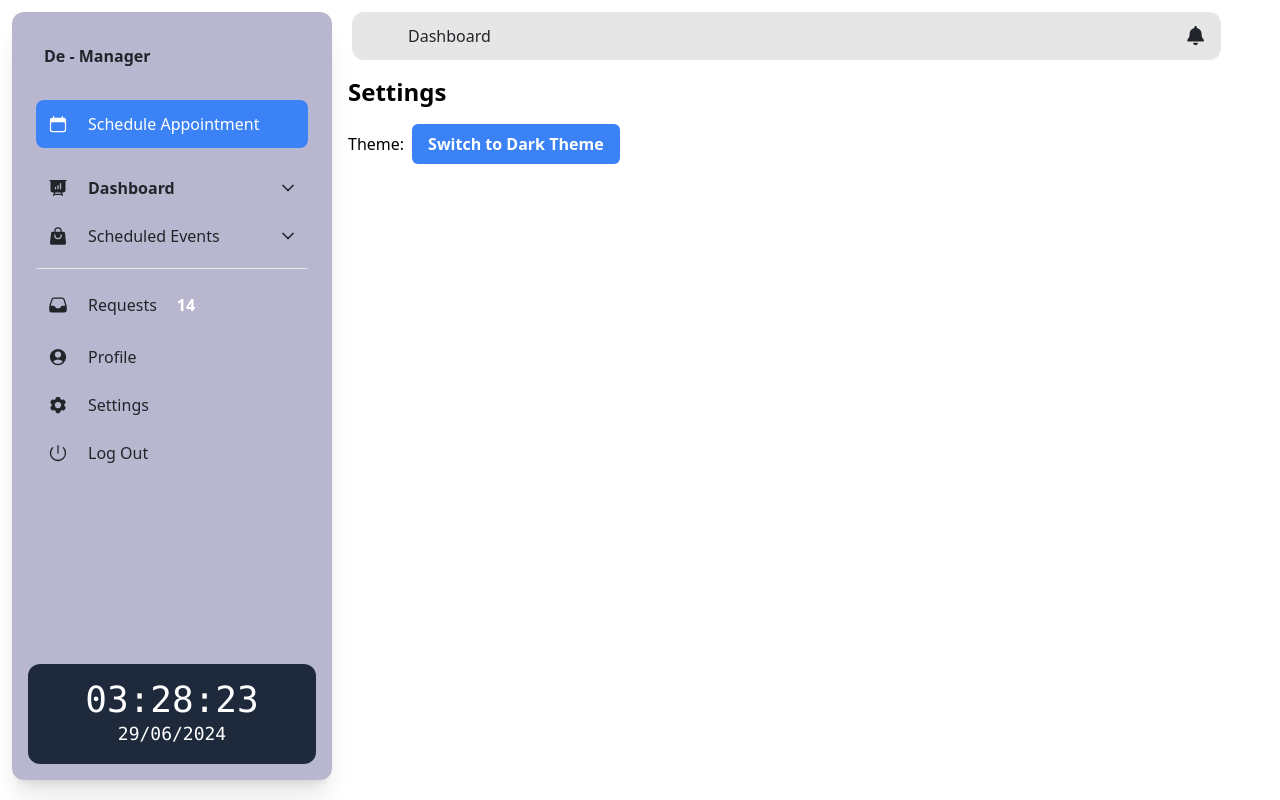
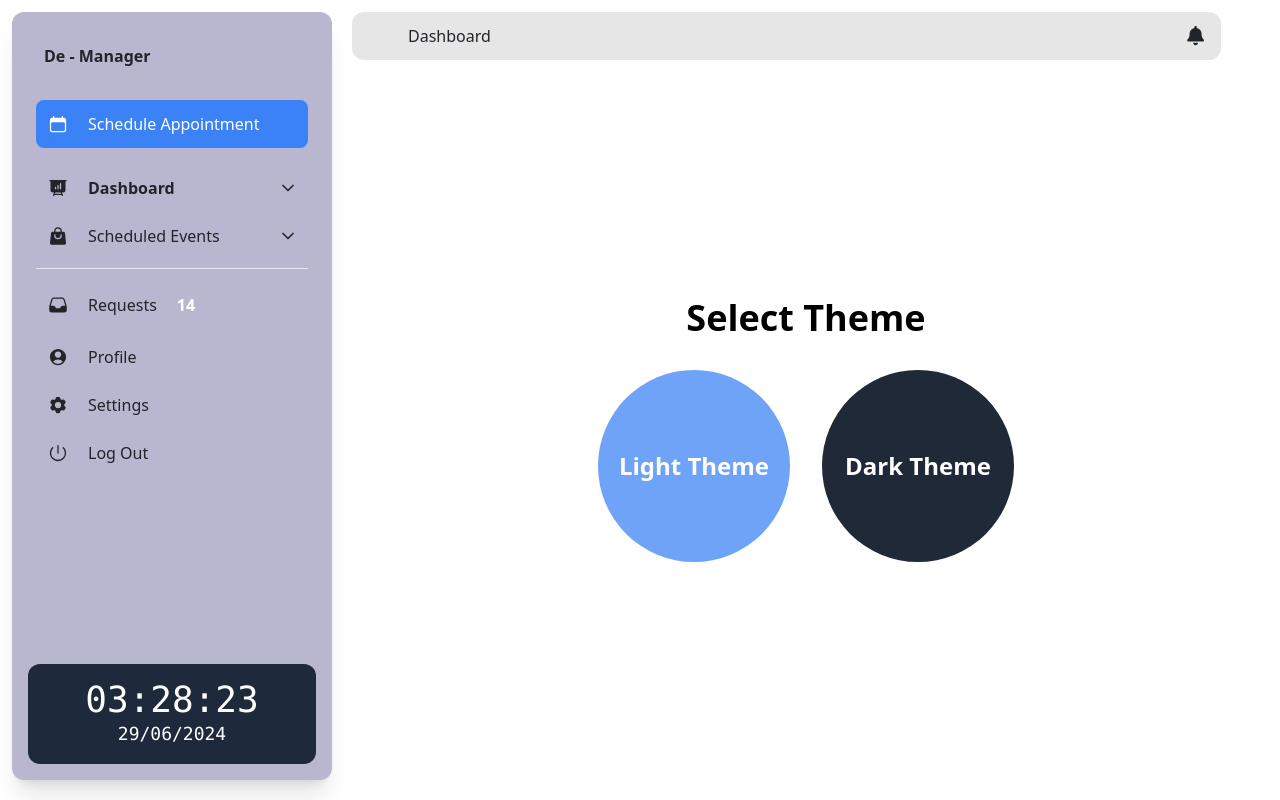
Before and after one commit to YaseeRathnayaka/De-Manager, a React (Vite) app in the folder admin/: page /settings in a window 1280 px wide. Built offline with nearby package versions, Linux system fonts and the light colour scheme.

Commit message:
home changed to listen to checkboxes

```diff
--- a/admin/src/Components/Containers/Settings/Settings.jsx
+++ b/admin/src/Components/Containers/Settings/Settings.jsx
@@ -2,7 +2,6 @@ import React, { useContext } from 'react';
 import { ThemeContext } from '../../../contexts/ThemeContext';
 import HeaderBar from '../Header/Header';
 import SideNavBar from '../SideNavBar/SideNavBar';
-
 
 const Settings = () => {
   const { theme, toggleTheme } = useContext(ThemeContext);
@@ -12,19 +11,26 @@ const Settings = () => {
       <SideNavBar />
       <div className="flex flex-col flex-1">
         <HeaderBar />
-    <div className="p-4">
-      <h2 className="mb-4 text-2xl font-bold">Settings</h2>
-      <div className="flex items-center">
-        <span className="mr-2">Theme:</span>
-        <button
-          onClick={toggleTheme}
-          className="px-4 py-2 font-semibold text-white transition-colors duration-300 bg-blue-500 rounded-md hover:bg-blue-600"
-        >
-          Switch to {theme === 'light' ? 'Dark' : 'Light'} Theme
-        </button>
+        <div className="flex items-center justify-center flex-1 p-4">
+          <div className="space-y-8">
+            <h2 className="mb-8 text-4xl font-bold text-center">Select Theme</h2>
+            <div className="flex space-x-8">
+              <button
+                onClick={() => theme !== 'light' && toggleTheme()}
+                className={`w-48 h-48 text-2xl font-bold text-white transition-transform transform rounded-full bg-blue-500 hover:bg-blue-600 hover:scale-105 ${theme === 'light' ? 'animate-pulse' : ''}`}
+              >
+                Light Theme
+              </button>
+              <button
+                onClick={() => theme !== 'dark' && toggleTheme()}
+                className={`w-48 h-48 text-2xl font-bold text-white transition-transform transform rounded-full bg-gray-800 hover:bg-gray-900 hover:scale-105 ${theme === 'dark' ? 'animate-pulse' : ''}`}
+              >
+                Dark Theme
+              </button>
+            </div>
+          </div>
+        </div>
       </div>
-    </div>
-    </div>
     </div>
   );
 };
--- a/admin/src/Components/Containers/SideNavBar/SideNavBar.jsx
+++ b/admin/src/Components/Containers/SideNavBar/SideNavBar.jsx
@@ -25,11 +25,8 @@ import {
 import { ChevronRightIcon, ChevronDownIcon } from "@heroicons/react/24/outline";
 import DigitalClock from '../DigitalClock/DigitalClock';
 
-const SideNavBar = () => {
+const SideNavBar = ({ analyticsSwitch, setAnalyticsSwitch, appointmentsSwitch, setAppointmentsSwitch, detailsSwitch, setDetailsSwitch }) => {
   const [open, setOpen] = useState(0);
-  const [analyticsSwitch, setAnalyticsSwitch] = useState(false);
-  const [appointmentsSwitch, setAppointmentsSwitch] = useState(false);
-  const [detailsSwitch, setDetailsSwitch] = useState(false);
 
   const navigate = useNavigate();
 
@@ -225,7 +222,7 @@ const SideNavBar = () => {
         </ListItem>
       </List>
       <div className="mt-auto">
-        <DigitalClock  />
+        <DigitalClock />
       </div>
     </Card>
   );
--- a/admin/src/Components/Pages/Home/Home.jsx
+++ b/admin/src/Components/Pages/Home/Home.jsx
@@ -1,4 +1,4 @@
-import React from 'react';
+import React, { useState } from 'react';
 import SideNavBar from '../../Containers/SideNavBar/SideNavBar';
 import HeaderBar from '../../Containers/Header/Header';
 import TopCards from '../../Containers/TopCards/TopCards';
@@ -7,21 +7,31 @@ import Appointments from '../../Containers/Appointments/Appoitments';
 import AppointmentDetails from '../../Containers/AppointmentDetails/AppointmentDetails';
 
 const Home = () => {
+  const [analyticsSwitch, setAnalyticsSwitch] = useState(false);
+  const [appointmentsSwitch, setAppointmentsSwitch] = useState(false);
+  const [detailsSwitch, setDetailsSwitch] = useState(false);
+
   return (
     <div className='flex flex-row h-screen overflow-hidden'>
-      <SideNavBar />
+      <SideNavBar
+        analyticsSwitch={analyticsSwitch}
+        setAnalyticsSwitch={setAnalyticsSwitch}
+        appointmentsSwitch={appointmentsSwitch}
+        setAppointmentsSwitch={setAppointmentsSwitch}
+        detailsSwitch={detailsSwitch}
+        setDetailsSwitch={setDetailsSwitch}
+      />
       <div className="flex flex-col flex-1">
         <HeaderBar />
         <TopCards />
         <div className="flex flex-row mt-1 mb-5 ml-3 mr-3 h-4/5">
-          <Feedback className="h-full" />
-          <Appointments className="h-full" />
-          <AppointmentDetails className="h-full" />
+          {analyticsSwitch && <Feedback className="flex-1 h-full" />}
+          {appointmentsSwitch && <Appointments className="flex-1 h-full" />}
+          {detailsSwitch && <AppointmentDetails className="flex-1 h-full" />}
         </div>
       </div>
     </div>
   );
 }
 
-
 export default Home;
--- a/admin/src/Components/Pages/ListView/ListView.jsx
+++ b/admin/src/Components/Pages/ListView/ListView.jsx
@@ -13,7 +13,7 @@ const ListView = () => {
       <SideNavBar />
       <div className="flex flex-col flex-1 h-full">
         <HeaderBar />
-        <div className="flex-1 p-3 overflow-y-auto">
+        <div className="flex-1 p-3 ml-3 overflow-y-auto">
           <h2 className="mb-4 text-2xl">Today's Events</h2>
           {todayEvents.length === 0 ? (
             <p>No events scheduled for today.</p>
```
